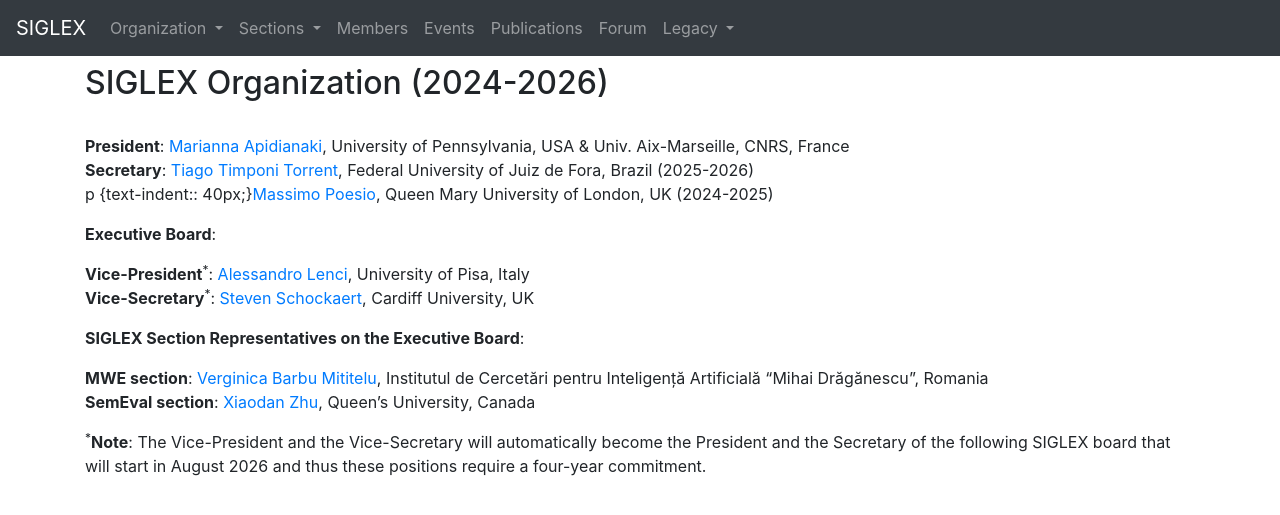
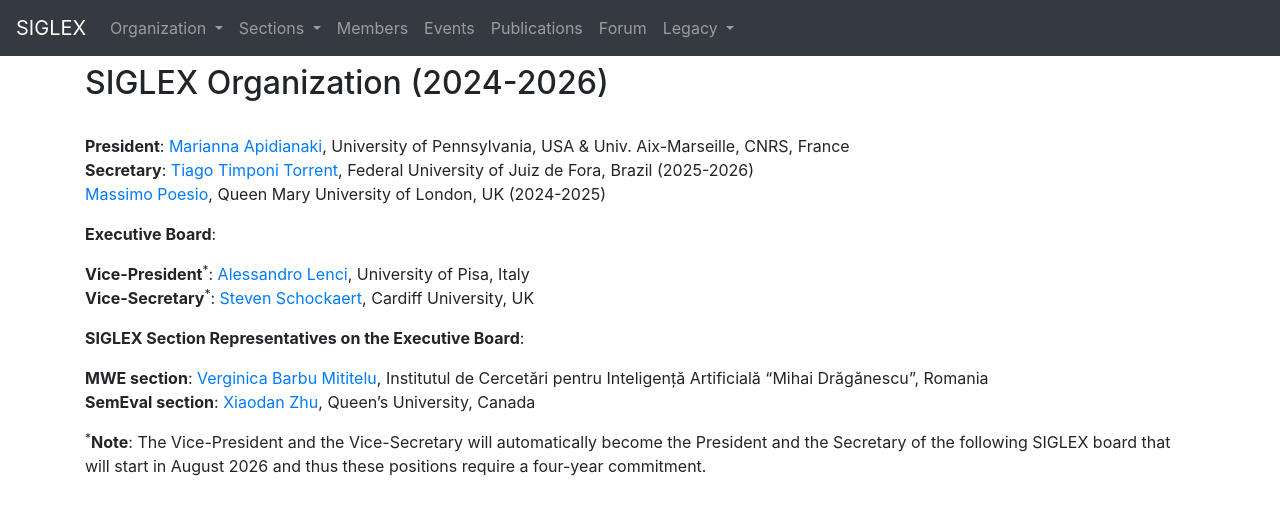
Before and after one commit to acl-org/siglex, a Jekyll site: the page built from board/2024.md, in a window 1280 px wide. Shown: the top 515 px of the page. Built offline with Jekyll 4.4.1, drawn with Linux system fonts in a browser that asks for light colours.

Commit message:
Update 2024.md

```diff
--- a/board/2024.md
+++ b/board/2024.md
@@ -8,7 +8,7 @@ title: "Board 2024-2026"
 <br>
 **President**: [Marianna Apidianaki](https://mariannaapi.github.io/), University of Pennsylvania, USA & Univ. Aix-Marseille, CNRS, France <br>
 **Secretary**:  [Tiago Timponi Torrent](https://www.tiagotorrent.com/), Federal University of Juiz de Fora, Brazil (2025-2026)<br>
-p {text-indent:: 40px;}[Massimo Poesio](https://sites.google.com/view/massimo-poesio), Queen Mary University of London, UK (2024-2025)
+[Massimo Poesio](https://sites.google.com/view/massimo-poesio), Queen Mary University of London, UK (2024-2025)
 
 **Executive Board**:
 
```
